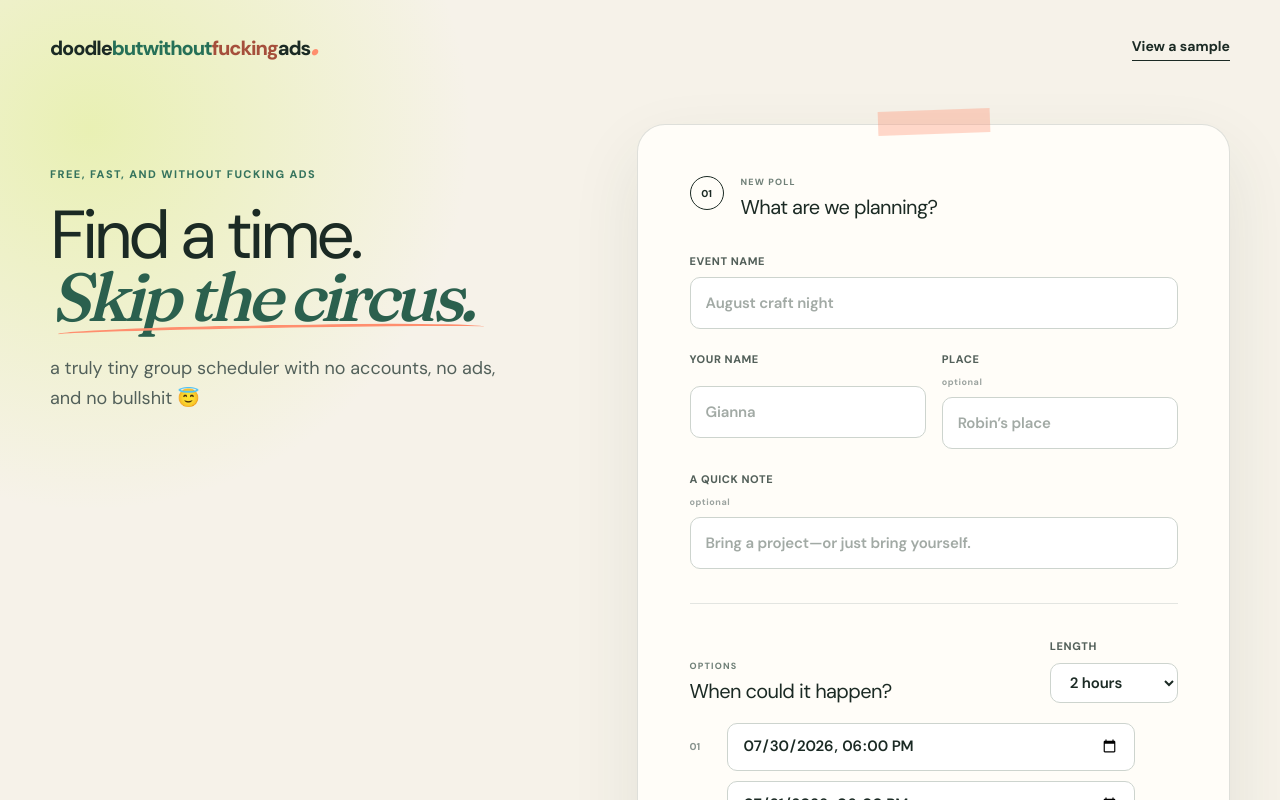
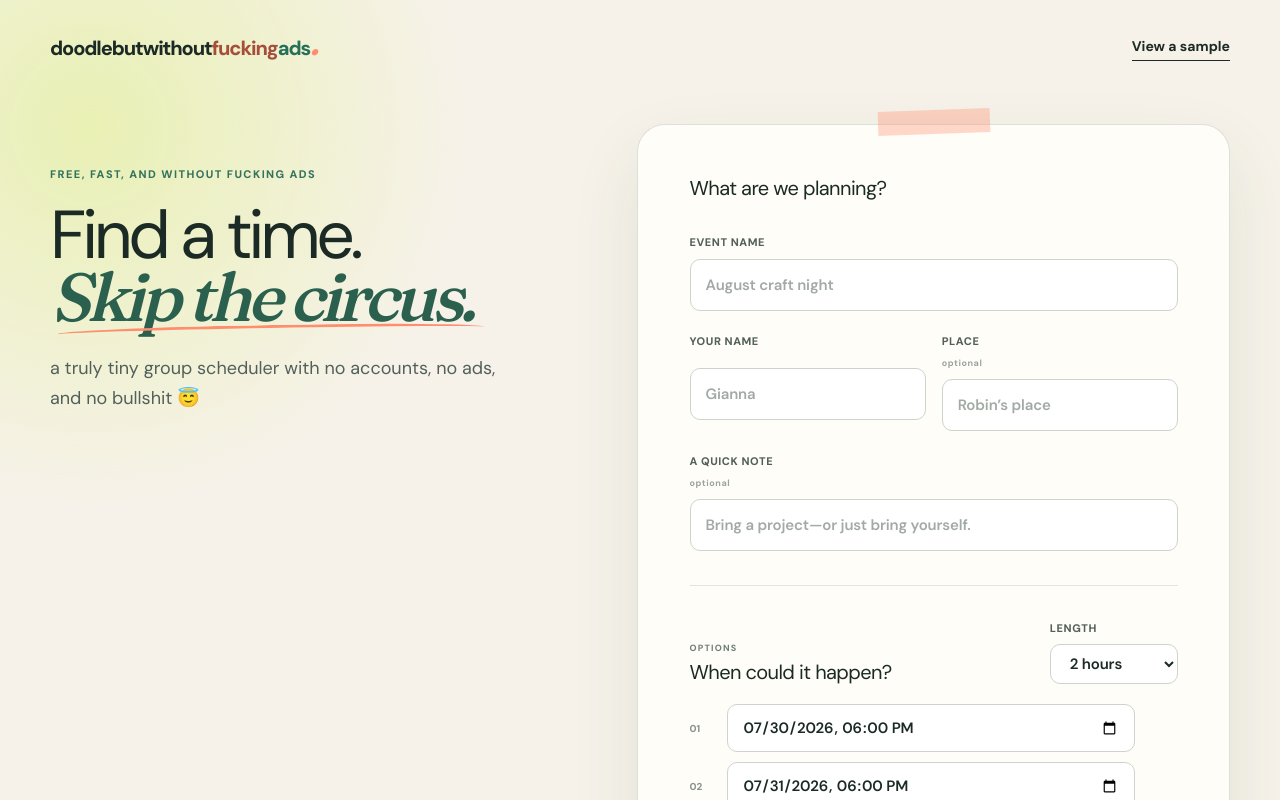
Before and after one commit to Robinnnnn/doodlebutwithoutfuckingads, a Next.js app: page / in a window 1280 px wide. Shown: the top 800 px of the page. Built offline with nearby package versions, Linux system fonts and the light colour scheme.

Commit message:
Simplify poll creation header

```diff
--- a/app/DoodleApp.tsx
+++ b/app/DoodleApp.tsx
@@ -50,7 +50,7 @@ type CreateDraft = {
 
 const brand = (
   <span className="brand" aria-label="doodlebutwithoutfuckingads">
-    <b>doodle</b><span>butwithout</span><strong>fucking</strong><b>ads</b><i>.</i>
+    <b>doodle</b><b>butwithout</b><strong>fucking</strong><span>ads</span><i>.</i>
   </span>
 );
 
@@ -240,11 +240,7 @@ function CreatePoll() {
 
         <form className="create-card" onSubmit={submit}>
           <div className="form-heading">
-            <span className="step-number">01</span>
-            <div>
-              <p className="micro-label">New poll</p>
-              <h2>What are we planning?</h2>
-            </div>
+            <h2>What are we planning?</h2>
           </div>
 
           <label>
```
Also changed, not shown: 1 other file (tests, documents, lock files or other folders).
